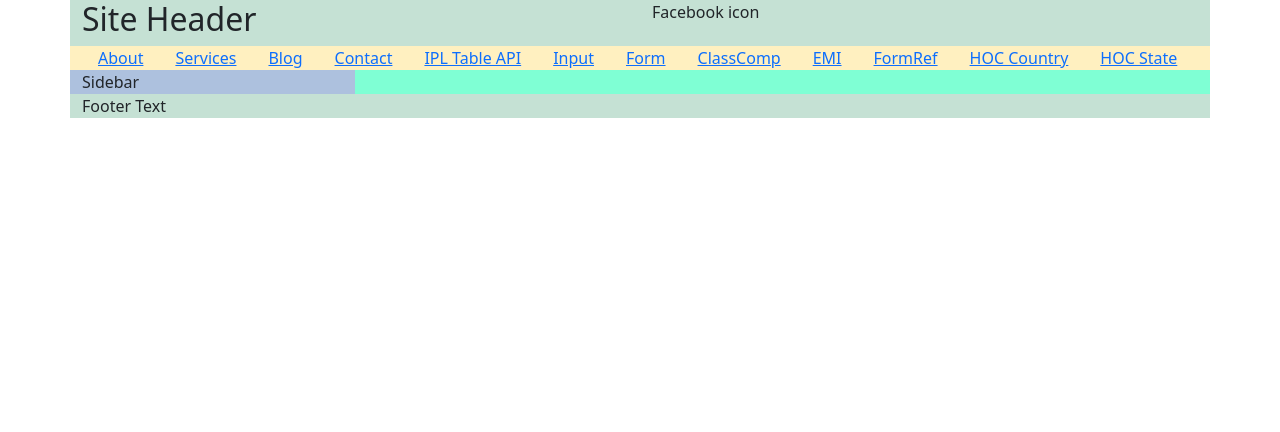
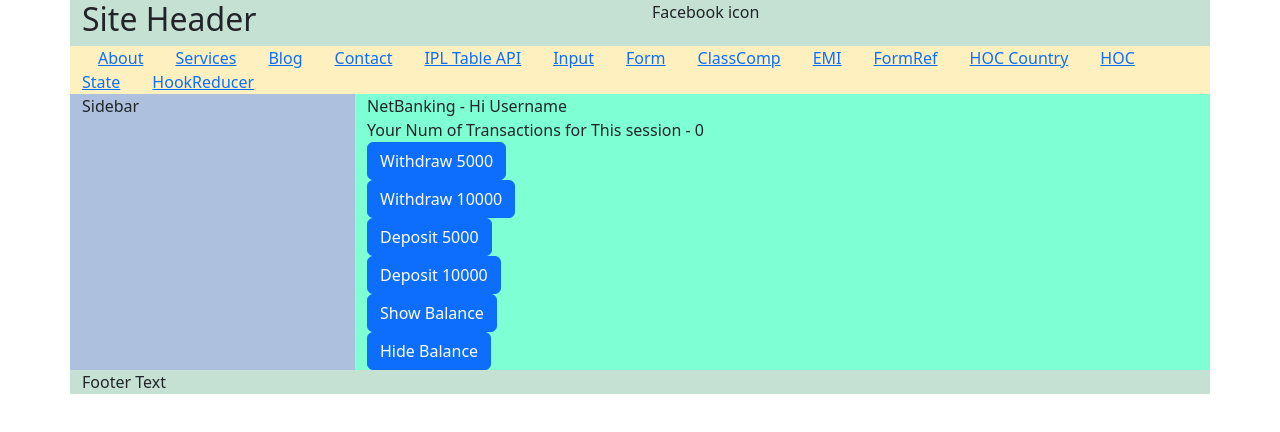
Before and after one commit to hashedbitinnovations/alphabeta_react, a React (Create React App) app: page /hookreducer in a window 1280 px wide. Shown: the top 432 px of the page. Built offline with nearby package versions, Linux system fonts and the light colour scheme.

Commit message:
useReducer

```diff
--- a/src/App.js
+++ b/src/App.js
@@ -21,6 +21,7 @@ import FormRef from "./components/pages/FormRef";
 import ServiceDetails from "./components/pages/ServiceDetails";
 import HOCCountry from "./components/pages/hoc/HOCCountry";
 import HOCState from "./components/pages/hoc/HOCState";
+import HookReducer from "./components/pages/HookReducer";
 
 import DataContext, { DataAppContext } from "./DataContext";
 
@@ -53,6 +54,7 @@ function App() {
                   <Route path="/servicedetails/:servicename" element={<ServiceDetails />} />
                   <Route path="/hoccountry" element={<HOCCountry />} />
                   <Route path="/hocstate" element={<HOCState />} />
+                  <Route path="/hookreducer" element={<HookReducer />} />
 
                 </Routes>
                     {/* Lorem Ipsum is simply dummy text of the printing and typesetting
--- a/src/components/common/Menubar.js
+++ b/src/components/common/Menubar.js
@@ -19,6 +19,7 @@ const Menubar = () => {
                 <Link to='/formref' className="mx-3">FormRef</Link>
                 <Link to='/hoccountry' className="mx-3">HOC Country</Link>
                 <Link to='/hocstate' className="mx-3">HOC State</Link>
+                <Link to='/hookreducer' className="mx-3">HookReducer</Link>
 
                     {/* <nav className="navbar navbar-expand-lg navbar-light">
                         <div className="container-fluid">
--- /dev/null
+++ b/src/components/pages/HookReducer.js
@@ -0,0 +1,100 @@
+import React, { useEffect, useReducer, useState } from 'react'
+
+const HookReducer = () => {
+
+    const initialObject = {
+        balance: 0,
+        numTrn: 0,
+        showBalance: false
+    }
+
+    const reducer = (state, action) => {
+        switch (action.type) {
+            case 'WITHDRAW5000':
+                return {
+                    balance: state.balance - 5000,
+                    numTrn: state.numTrn + 1,
+                    showBalance: state.showBalance
+                }
+            case 'WITHDRAW10000':
+                return {
+                    balance: state.balance - 10000,
+                    numTrn: state.numTrn + 1,
+                    showBalance: state.showBalance
+                }
+
+            case 'DEPOSIT5000':
+                return {
+                    balance: state.balance + 5000,
+                    numTrn: state.numTrn + 1,
+                    showBalance: state.showBalance
+                }
+
+            case 'DEPOSIT10000':
+                return {
+                    balance: state.balance + 10000,
+                    numTrn: state.numTrn + 1,
+                    showBalance: state.showBalance
+                }
+
+            case 'SHOWBALANCE':
+                return {
+                    balance: state.balance,
+                    numTrn: state.numTrn,
+                    showBalance: true
+                }
+
+            case 'HIDEBALANCE':
+                return {
+                    balance: state.balance,
+                    numTrn: state.numTrn,
+                    showBalance: false
+                }
+
+            default:
+                return state;
+        }
+    }
+
+    //const [state, setState] = useState(initialObject);
+    const [state, dispatch] = useReducer(reducer, initialObject)
+
+    useEffect(() => {
+        console.log('Current State - ', state);
+    })
+
+
+    return (
+        <div>
+
+            <div className='row'>
+                <div className='col-12'>
+                    NetBanking - Hi Username
+                </div>
+            </div>
+
+            <div className='row'>
+                {state.showBalance && <div className='col-12'>
+                    Your Account Balance - {state.balance}
+                </div>}
+                <div className='col-12'>
+                    Your Num of Transactions for This session - {state.numTrn}
+                </div>
+            </div>
+
+            <div className='row'>
+                <div className='col-12'>
+                    <button className='btn btn-primary' onClick={() => dispatch({ type: 'WITHDRAW5000', payload: 5000 })}>Withdraw 5000</button><br></br>
+                    <button className='btn btn-primary' onClick={() => dispatch({ type: 'WITHDRAW10000', payload: 10000 })}>Withdraw 10000</button><br></br>
+                    <button className='btn btn-primary' onClick={() => dispatch({ type: 'DEPOSIT5000', payload: 5000 })}>Deposit 5000</button><br></br>
+                    <button className='btn btn-primary' onClick={() => dispatch({ type: 'DEPOSIT10000', payload: 10000 })}>Deposit 10000</button><br></br>
+                    <button className='btn btn-primary' onClick={() => dispatch({ type: 'SHOWBALANCE' })}>Show Balance</button><br></br>
+                    <button className='btn btn-primary' onClick={() => dispatch({ type: 'HIDEBALANCE' })}>Hide Balance</button><br></br>
+                </div>
+            </div>
+
+        </div>
+    )
+}
+
+export default HookReducer
```
Also changed, not shown: 1 other file (tests, documents, lock files or other folders).
